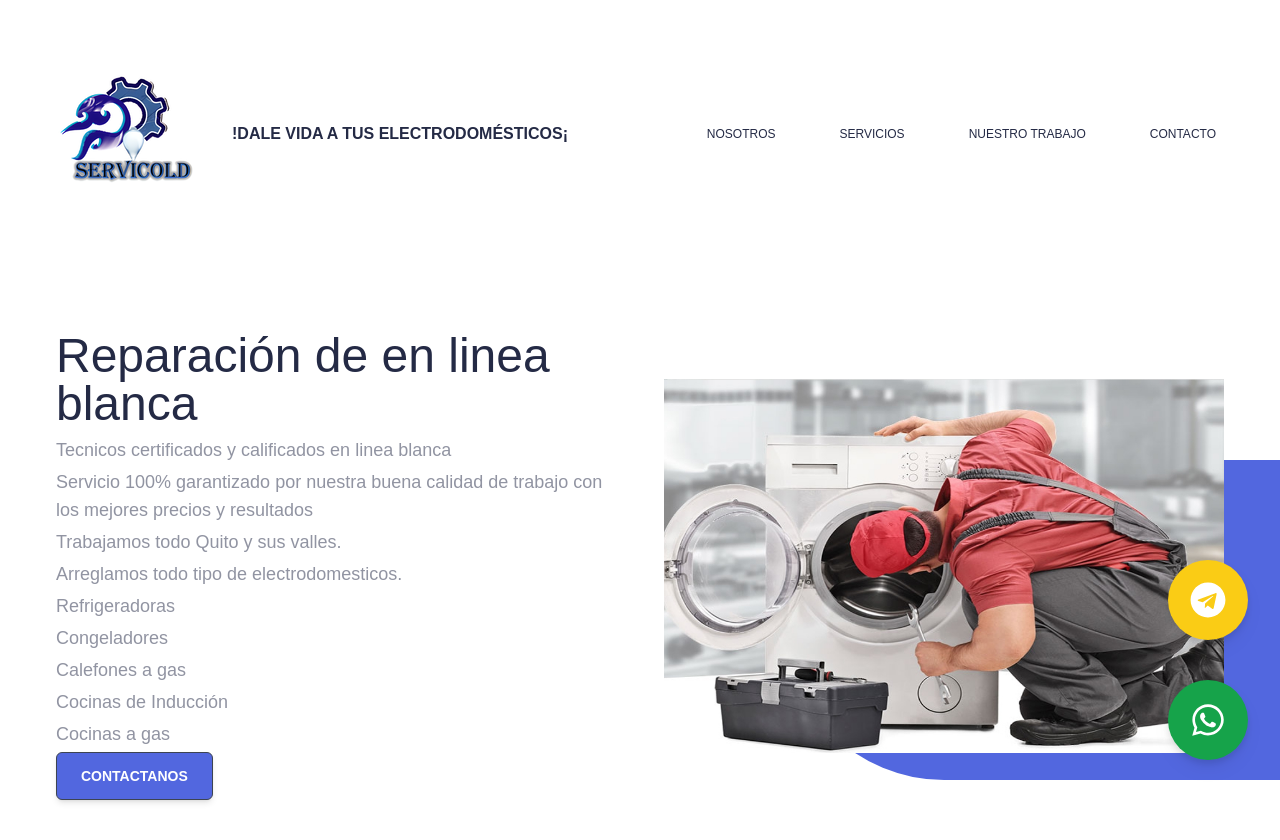
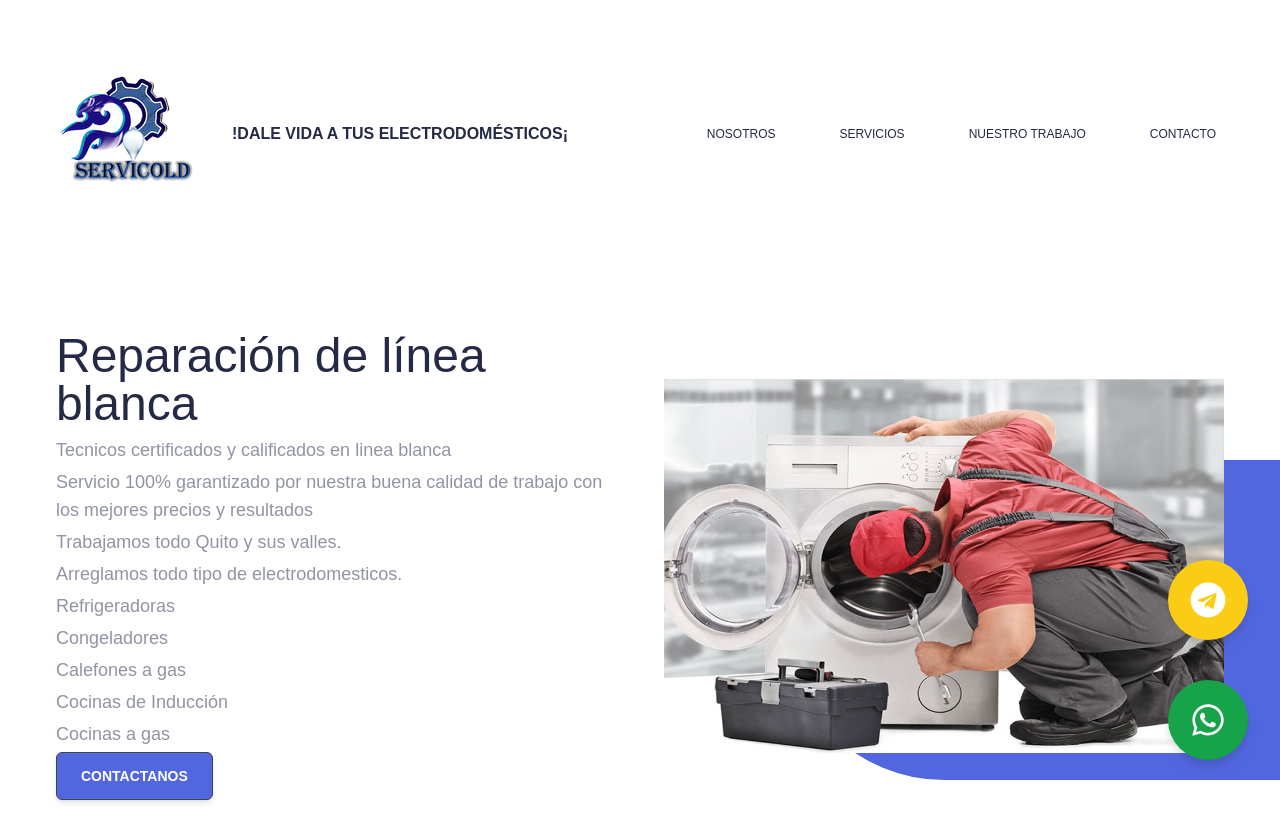
Before and after one commit to jonanfu/servicold, a Next.js app: page / in a window 1280 px wide. Shown: the top 840 px of the page. Built offline with nearby package versions, Linux system fonts and the light colour scheme.

Commit message:
Update Hero.jsx

```diff
--- a/components/Hero.jsx
+++ b/components/Hero.jsx
@@ -12,7 +12,7 @@ const Hero = () => {
       <div className="container mt-14 flex flex-col-reverse items-center gap-12 lg:mt-28 lg:flex-row">
         <div className="flex flex-1 flex-col items-center lg:items-start">
           <h2 className="mb-2 text-center text-3xl text-bookmarkBlue md:text-4xl lg:text-left lg:text-5xl">
-            Reparación de en linea blanca
+            Reparación de línea blanca
           </h2>
           <p className="mb-1 text-center text-lg text-bookmarkGrey lg:text-left">
             Tecnicos certificados y calificados en linea blanca
```
